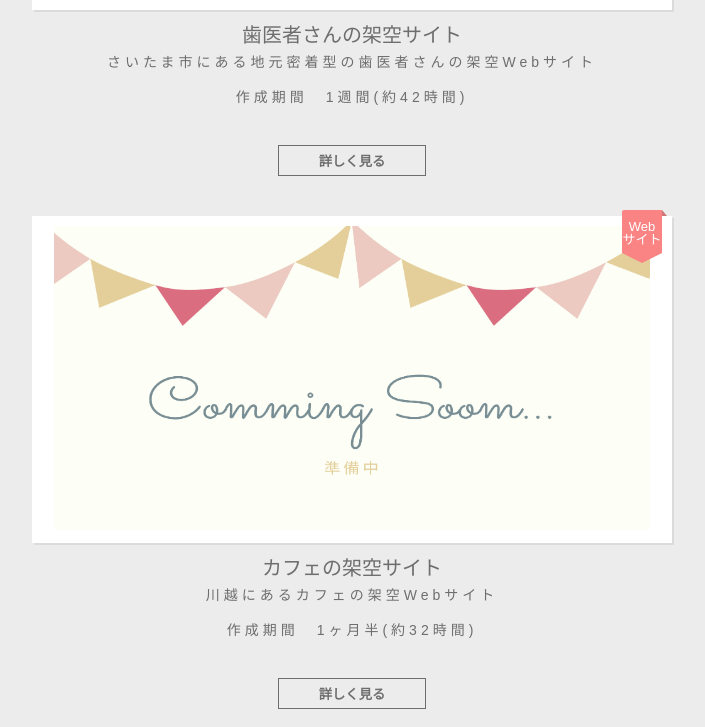
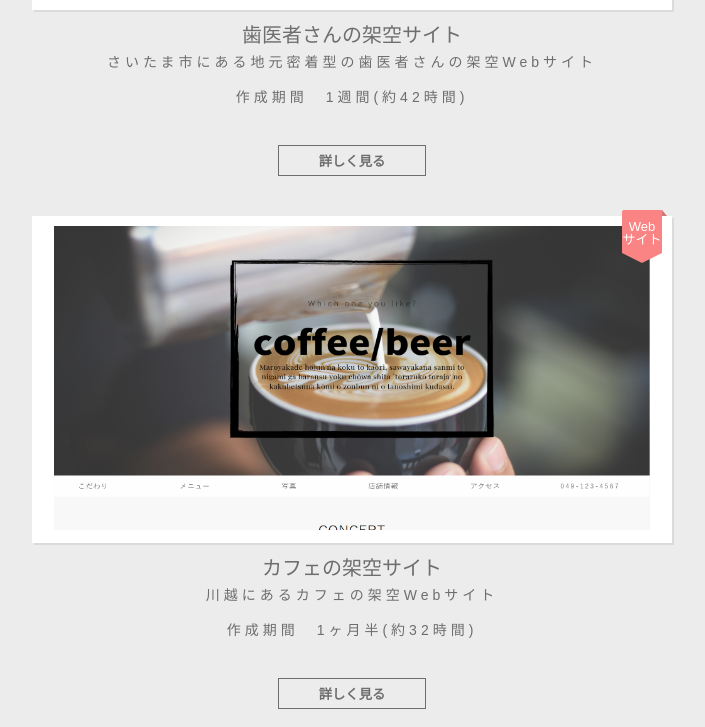
Before and after one commit to RisaWatanabe417/MyPortfolio, a website: page public/works.html in a window 1280 px wide. Shown: the part 499-1226 px from the top of the page, without its empty margins (288-993 px from the left). Drawn offline with nearby package versions, Linux system fonts and the light colour scheme; files that its build step writes are made by us from their sources.

Commit message:
works.html更新

```diff
--- a/public/works.html
+++ b/public/works.html
@@ -50,7 +50,7 @@
         <div class="works-box2">
           <div class="works-tile ribbon-wrapper">
             <span class="ribbon">Web<br>サイト</span>
-            <img src="img/comming_soon2.png" alt="準備中です。">
+            <img src="img/caffe_image.png" alt="カフェの架空サイトの画像です。">
           </div>
           <div class="works-comment">
             <h2>カフェの架空サイト</h2>
```
